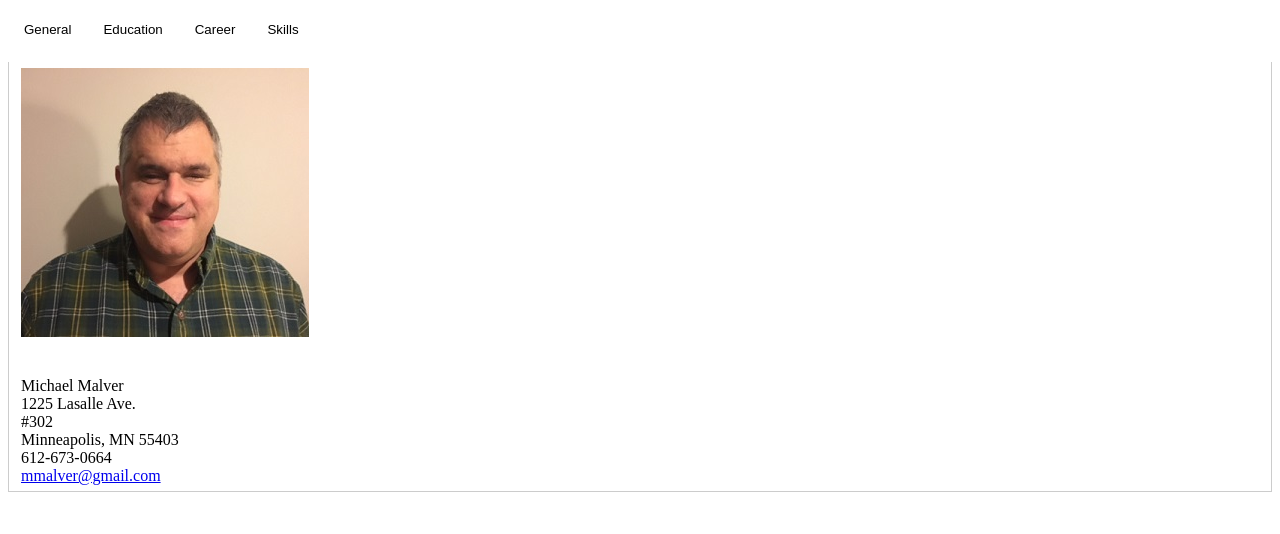
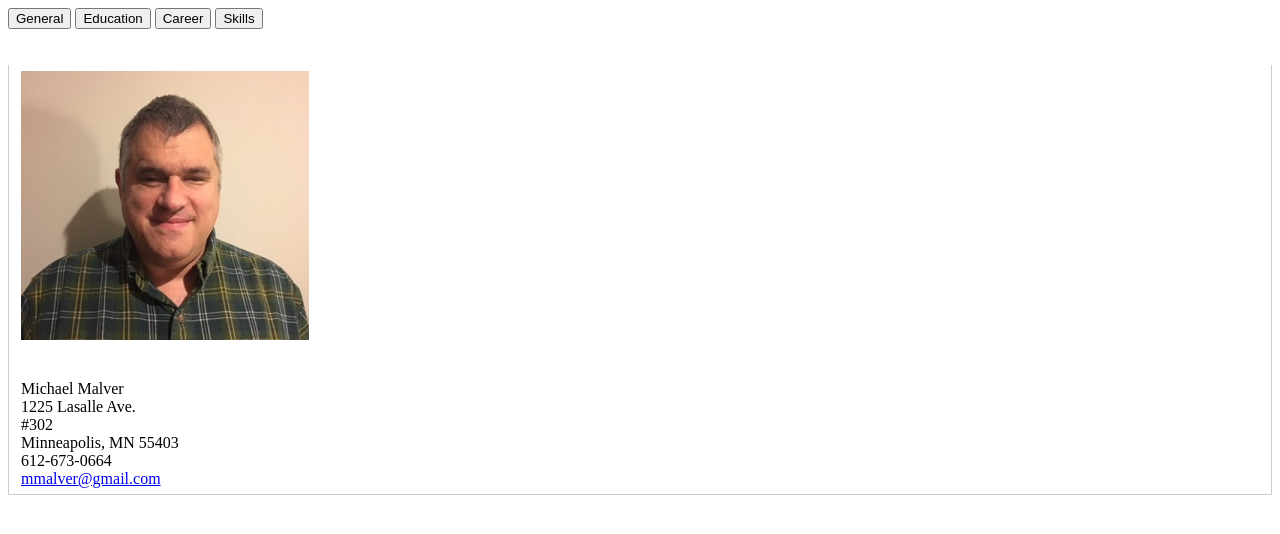
Before and after one commit to mmalver/resume, a plain HTML site: page index.html in a window 1280 px wide. Drawn offline with Linux system fonts and the light colour scheme.

Commit message:
removing default style from style sheet

```diff
--- a/styles.css
+++ b/styles.css
@@ -7,18 +7,8 @@
     background-color: #f1f1f1;
 }
 
-/* Style the buttons that are used to open the tab content */
-.tab button  {
-    background-color: inherit;
-    float: left;
-    border: none;
-    outline: none;
-    cursor: pointer;
-    padding: 14px 16px; // help me change to percentages
-    transition: 0.3s;
-}
 /* Create an active/current tablink class */
-.tab button.active {
+.tab button .active {
     background-color: #ccc;
 }
 
```
